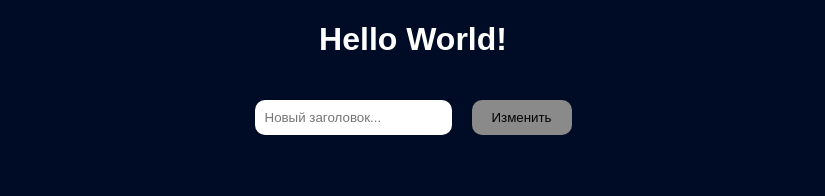
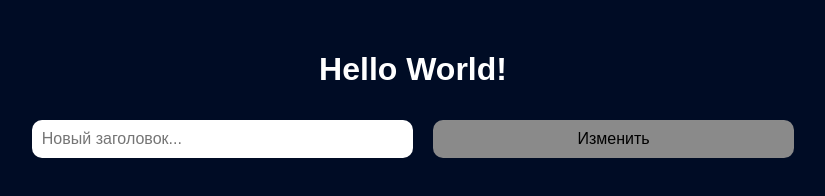
Before and after one commit to L1mon4ik27/GitHub, a plain HTML site: page index.html in a window 1280 px wide. Shown: the whole page, without its empty margins (227-1052 px from the left). Drawn offline with Linux system fonts and the light colour scheme.

Commit message:
Refactor heading layout and add CSS variables

```diff
--- a/CSS/style.css
+++ b/CSS/style.css
@@ -1,10 +1,12 @@
 :root {
   --bg-color: #000c25;
   --text-color: #ffffff;
+  --text-size: 1rem;
 }
 
 *{
     font-family: Arial, Helvetica, sans-serif;
+    font-size: var(--text-size);
 }
 
 body{
@@ -14,10 +16,11 @@ body{
 h1{
     display: block;
     text-align: center;
+    font-size: calc(var(--text-size) * 2);
     color: var(--text-color);
     opacity: 1;
     transition-property: opacity;
-    transition-duration: 500;
+    transition-duration: 1000ms;
 
 }
 
@@ -27,15 +30,21 @@ h1:hover{
 
 #heading-controls{
     display: flex;
-    flex-wrap: nowrap;
+    flex-wrap: wrap;
     margin: 20px;
     padding: 10px;
     justify-content: center;
 }
+#heading-controls>h1{
+    display: inline-block;
+    flex: 0 0 90%;
 
-#heading-input,#heading-button{
-    display: block;
-    flex: 0 0 100px;
+}
+
+#heading-controls>input,
+#heading-controls>button{
+    display: inline-block;
+    flex: 0 0 30%;
     margin: 10px;
     padding: 10px;
     border-radius: 10px;
@@ -47,6 +56,7 @@ h1:hover{
     transition-property: background-color;
     transition-duration: 500ms;
 }
+
 #heading-button:hover{
     background-color: #45b945;
 }
--- a/index.html
+++ b/index.html
@@ -7,9 +7,11 @@
     <link rel="stylesheet" href="CSS/style.css">
 </head>
 <body>
-    <h1 id="heading-text">Hello World!</h1>
 
     <div id="heading-controls">
+
+        <h1 id="heading-text">Hello World!</h1>
+
         <input id="heading-input" type="text" placeholder="Новый заголовок...">
         <button id="heading-button">Изменить</button>
     </div>
```
